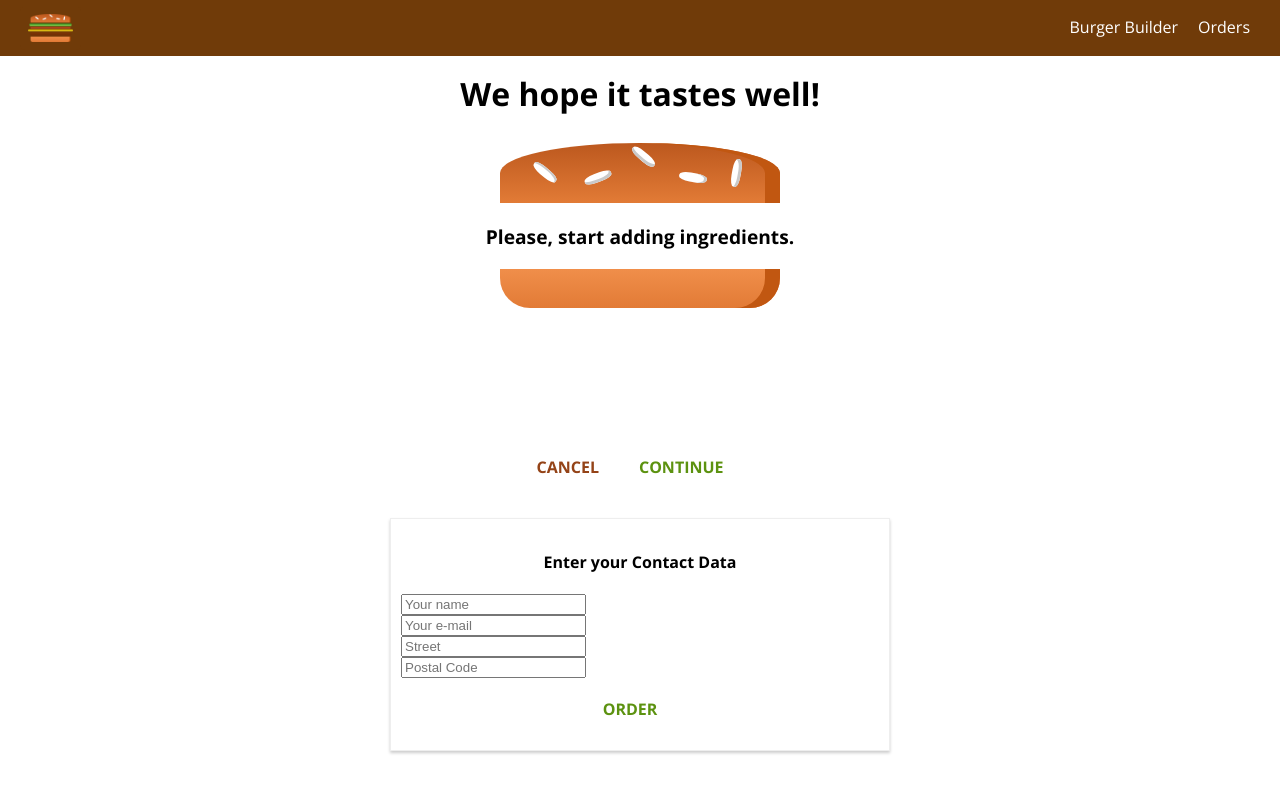
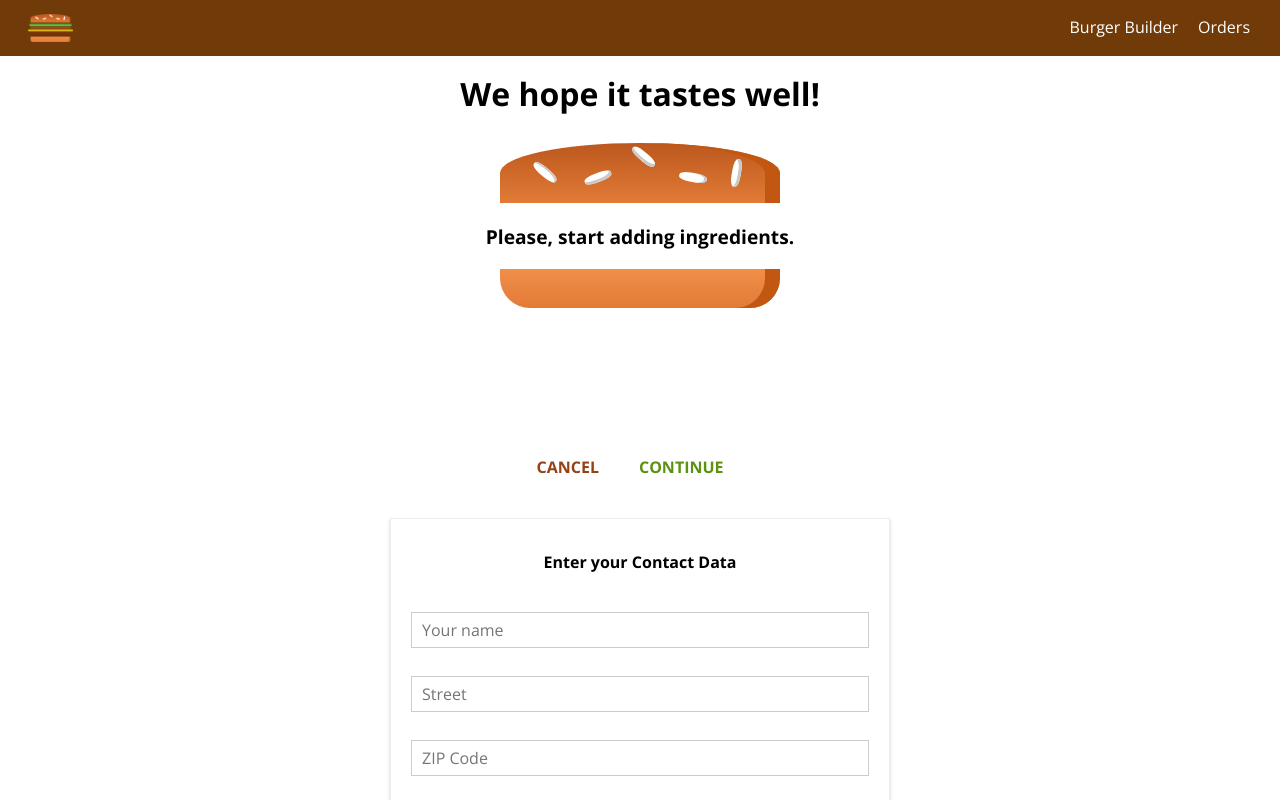
Before and after one commit to nikolinadapic/burger-builder, a React (Create React App) app: page /checkout in a window 1280 px wide. Both pictures are taken after a click on the button "CONTINUE". Shown: the top 800 px of the page. Built offline with nearby package versions, Linux system fonts and the light colour scheme; the HTML template or start-up script is replaced by a standard one.

Commit message:
Dynamically creating inputs for the form

```diff
--- /dev/null
+++ b/src/components/UI/Input/Input.js
@@ -0,0 +1,42 @@
+import React from 'react';
+import classes from './Input.module.css';
+
+const Input = (props) => {
+    let inputElement= null;
+    switch (props.elementType) {
+        case ('input'):
+            inputElement = <input className={classes.InputElement}
+                {...props.elementConfig}
+                value={props.value} />;
+            break;
+        case ('textarea'):
+            inputElement = <textarea className={classes.InputElement}
+                {...props.elementConfig}
+                value={props.value} />;
+            break;
+        case ('select'):
+            inputElement = (
+                <select className={classes.InputElement}
+                    value={props.value}>
+                        {props.elementConfig.options.map(option => (
+                            <option key={option.value} value={option.value}>
+                                {option.displayValue}
+                            </option>
+                        ))}
+                </select>);
+            break;
+        default:
+            inputElement = <input className={classes.InputElement}
+                {...props.elementConfig}
+                value={props.value} />;
+    }
+
+    return (
+        <div className={classes.Input}>
+            <label className={classes.Label}>{props.label}</label>
+            {inputElement}
+        </div>
+    );
+};
+
+export default Input;
--- /dev/null
+++ b/src/components/UI/Input/Input.module.css
@@ -0,0 +1,27 @@
+.Input {
+    width: 100%;
+    padding: 10px;
+    box-sizing: border-box;
+}
+
+.Label {
+    font-weight: bold;
+    display: block;
+    margin-bottom: 8px;
+}
+
+.InputElement {
+    outline: none;
+    border: 1px solid #ccc;
+    background-color: white;
+    font: inherit;
+    padding: 6px 10px;
+    display: block;
+    width: 100%;
+    box-sizing: border-box;
+}
+
+.InputElement:focus {
+    outline: none;
+    background-color: #ccc;
+}
--- a/src/containers/Checkout/ContactData/ContactData.js
+++ b/src/containers/Checkout/ContactData/ContactData.js
@@ -1,16 +1,62 @@
 import React, { Component } from 'react';
 import Button from '../../../components/UI/Button/Button';
+import Spinner from '../../../components/UI/Spinner/Spinner';
+import Input from '../../../components/UI/Input/Input';
+import classes from './ContactData.module.css';
 import axios from '../../../axios-orders';
-import Spinner from '../../../components/UI/Spinner/Spinner';
-import classes from './ContactData.module.css';
-
 class ContactData extends Component {
     state = {
-        name: '',
-        email: '',
-        address: {
-            street: '',
-            postalCode: ''
+        orderForm: {
+            name: {
+                elementType: 'input',
+                elementConfig: {
+                    type: 'text',
+                    placeholder: 'Your name'
+                },
+                value: ''
+            },
+            street: {
+                elementType: 'input',
+                elementConfig: {
+                    type: 'text',
+                    placeholder: 'Street'
+                },
+                value: ''
+            },
+            zipCode: {
+                elementType: 'input',
+                elementConfig: {
+                    type: 'text',
+                    placeholder: 'ZIP Code'
+                },
+                value: ''
+            },
+            country: {
+                elementType: 'input',
+                elementConfig: {
+                    type: 'text',
+                    placeholder: 'Country'
+                },
+                value: ''
+            },
+            email: {
+                elementType: 'input',
+                elementConfig: {
+                    type: 'email',
+                    placeholder: 'Your e-mail'
+                },
+                value: ''
+            },
+            deliveryMethod: {
+                elementType: 'select',
+                elementConfig: {
+                    options: [
+                        {value: 'fastest', displayValue: 'Fastest'},
+                        {value: 'cheapest', displayValue: 'Cheapest'},
+                    ]
+                },
+                value: ''
+            }
         },
         loading: false
     }
@@ -22,17 +68,7 @@
         this.setState({loading: true});
         const order = {
             ingredients: this.props.ingredients,
-            price: this.props.totalPrice,
-            customer: {
-                name: 'Nikolina Dapic',
-                address: {
-                    street: 'My Street 1',
-                    zipCode: '12345',
-                    country: 'Croatia'
-                },
-                email: 'test@test.com'
-            },
-            deliveryMethod: 'fastest'
+            price: this.props.totalPrice
         }
         axios.post('/orders.json', order) //.json je radi Firebasea koji koristim
             .then(response => {
@@ -47,12 +83,22 @@
     }
 
     render () {
+        const formElementsArray = [];
+        for (let key in this.state.orderForm) {
+            formElementsArray.push({
+                id: key,
+                config: this.state.orderForm[key]
+            });
+        }
+
         let form = (
             <form>
-                <input className={classes.Input} type="text" name="name" placeholder="Your name" />
-                <input className={classes.Input} type="email" name="email" placeholder="Your e-mail" />
-                <input className={classes.Input} type="text" name="street" placeholder="Street" />
-                <input className={classes.Input} type="text" name="postal" placeholder="Postal Code" />
+                {formElementsArray.map(formElement => (
+                    <Input key={formElement.id}
+                        elementType={formElement.config.elementType}
+                        elementConfig={formElement.config.elementConfig}
+                        value={formElement.config.value} />
+                ))}
                 <Button btnType="Success" clicked={this.orderHandler}>ORDER</Button>
             </form>
         );
--- a/src/containers/Checkout/ContactData/ContactData.module.css
+++ b/src/containers/Checkout/ContactData/ContactData.module.css
@@ -8,10 +8,6 @@
     box-sizing: border-box;
 }
 
-.Input {
-    display: block;
-}
-
 @media (min-width: 600px) {
     .ContactData {
         width: 500px;
```
